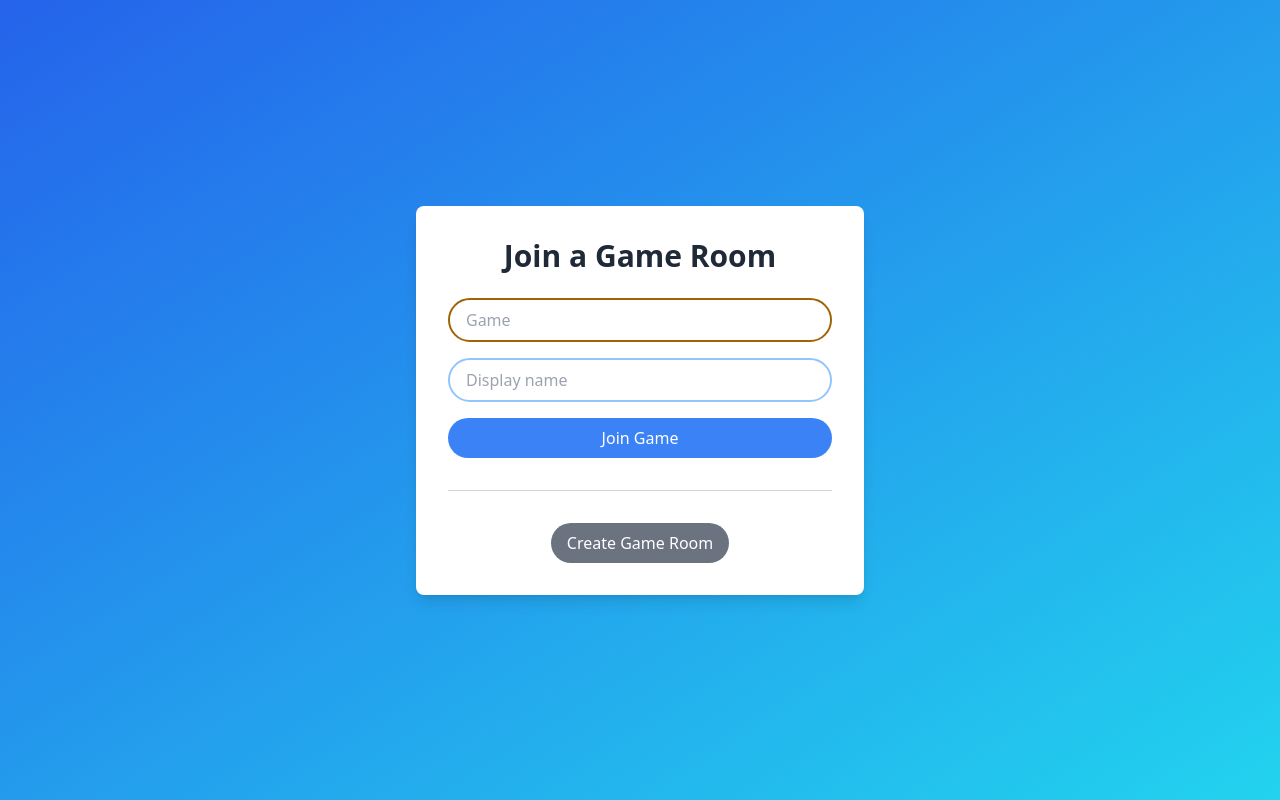
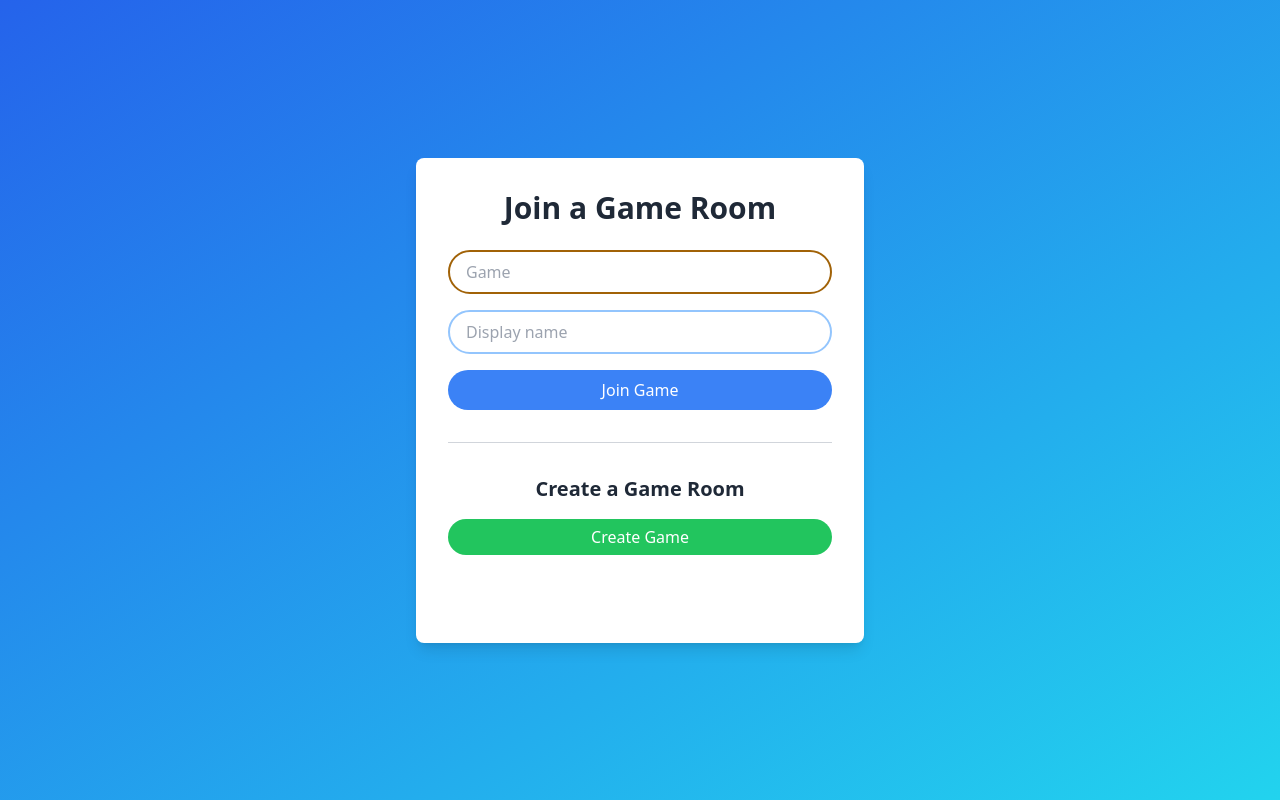
Before and after one commit to jwaldor/quipai, a React (Vite) app: page / in a window 1280 px wide. Built offline with nearby package versions, Linux system fonts and the light colour scheme; no server answers.

Commit message:
remove hide/show create game room

```diff
--- a/src/pages/JoinGameRoom.tsx
+++ b/src/pages/JoinGameRoom.tsx
@@ -112,15 +112,15 @@
           </div>
         </form>
         <hr className="my-8 border-gray-300" />
-        <div className="text-center">
+        {/* <div className="text-center">
           <button
             onClick={() => setShowCreateGame(!showCreateGame)}
             className="bg-gray-500 text-white px-4 py-2 rounded-full hover:bg-gray-600 focus:outline-none focus:ring-2 focus:ring-gray-500 focus:ring-opacity-50"
           >
             {showCreateGame ? "Hide Create Game Room" : "Create Game Room"}
           </button>
-        </div>
-        {showCreateGame && (
+        </div> */}
+        {(
           <>
             <h2 className="text-xl font-bold text-center text-gray-800 mb-4">
               Create a Game Room
```
